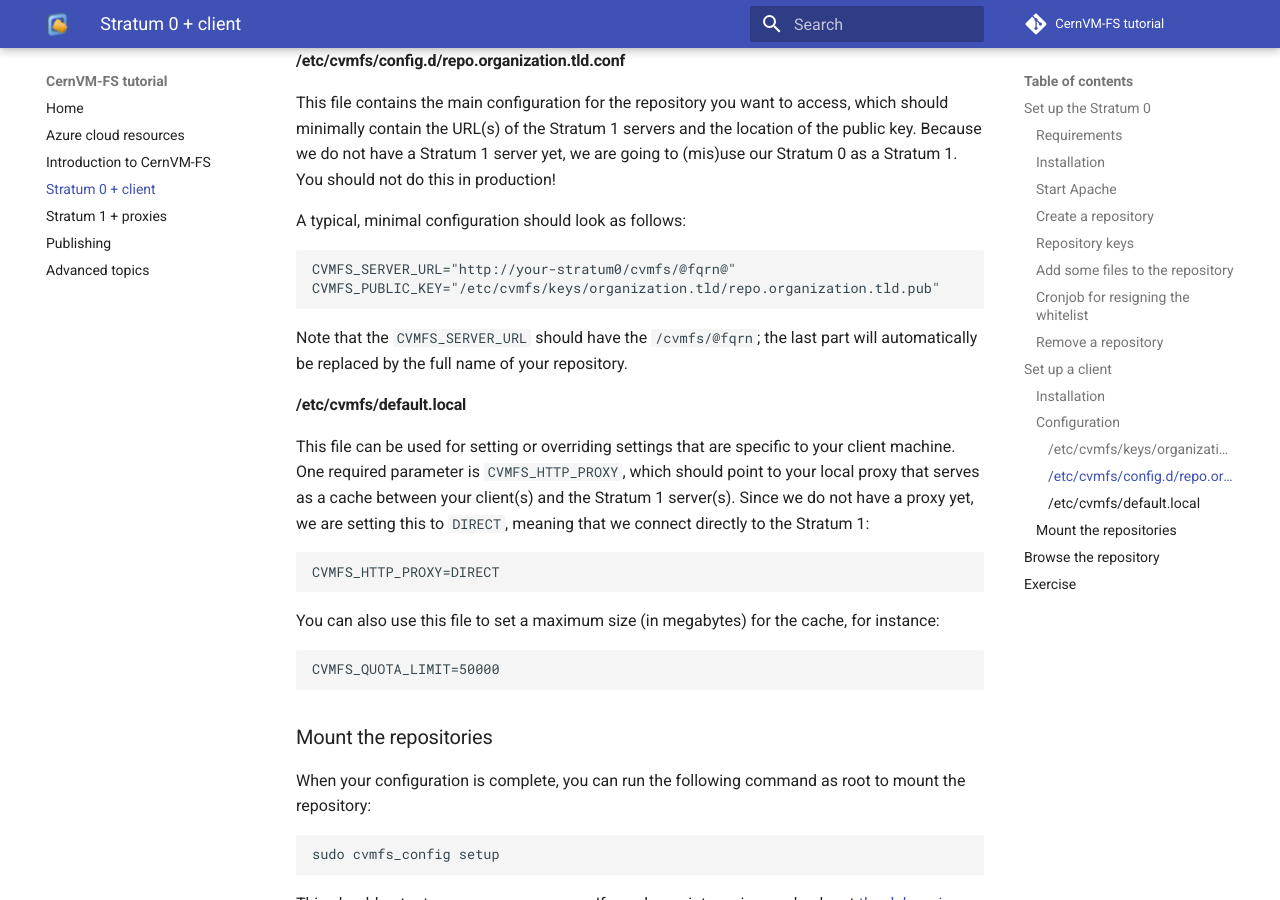
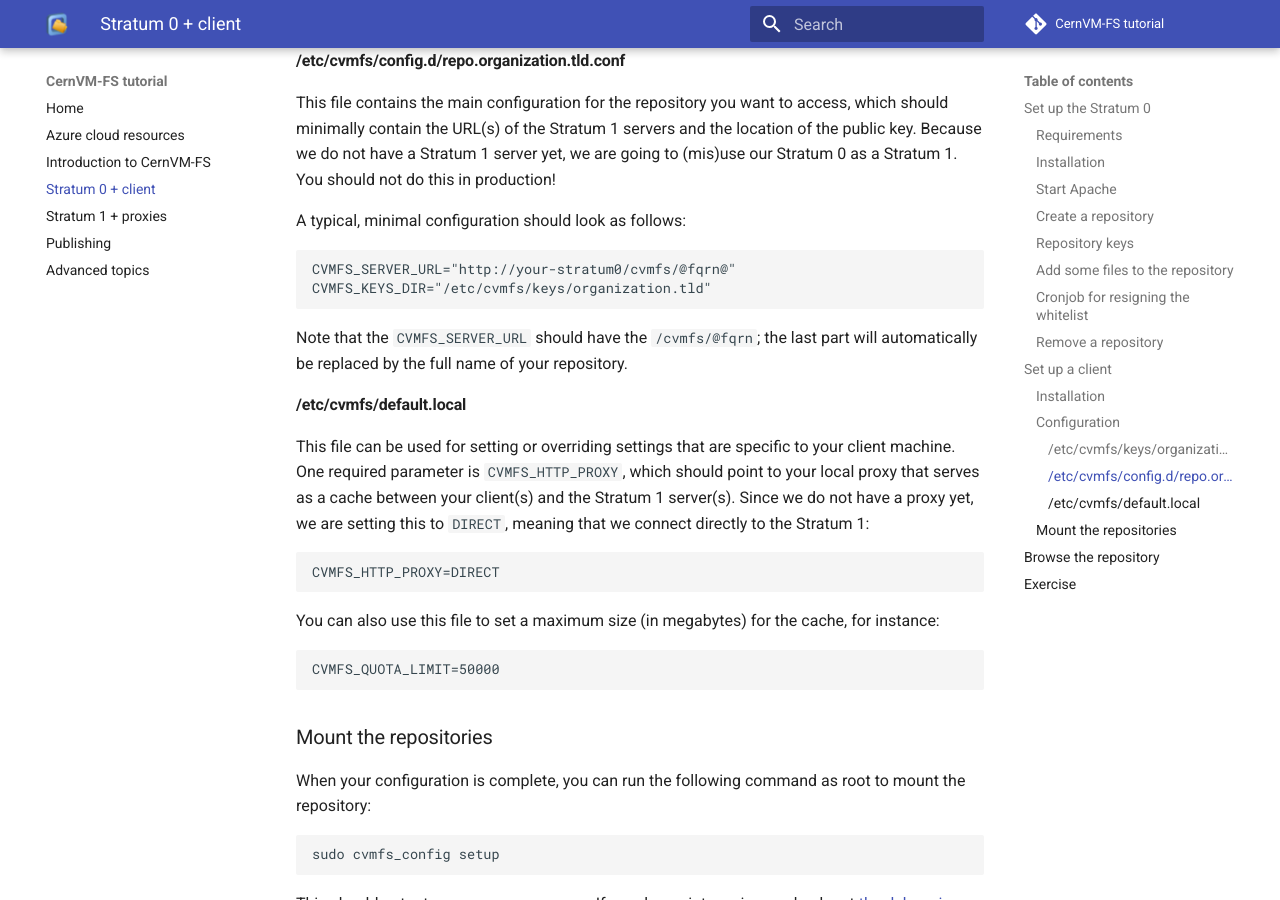
Before and after one commit to cvmfs-contrib/cvmfs-tutorial-2021, an MkDocs documentation site: the page built from docs/02_stratum0_client.md, in a window 1280 px wide and 900 px high, scrolled down 3803 px. Built offline with MkDocs 1.6.1 and Material for MkDocs 9.7.7, drawn with Linux system fonts in a browser that asks for light colours; comment, search, counter and statistics services are not loaded.

Commit message:
use CVMFS_KEYS_DIR instead of CVMFS_PUBLIC_KEY

````diff
--- a/docs/02_stratum0_client.md
+++ b/docs/02_stratum0_client.md
@@ -109,7 +109,7 @@ This file contains the main configuration for the repository you want to access,
 A typical, minimal configuration should look as follows:
 ```
 CVMFS_SERVER_URL="http://your-stratum0/cvmfs/@fqrn@"
-CVMFS_PUBLIC_KEY="/etc/cvmfs/keys/organization.tld/repo.organization.tld.pub"
+CVMFS_KEYS_DIR="/etc/cvmfs/keys/organization.tld"
 ```
 Note that the `CVMFS_SERVER_URL` should have the `/cvmfs/@fqrn`; the last part will automatically be replaced by the full name of your repository.
 
````
